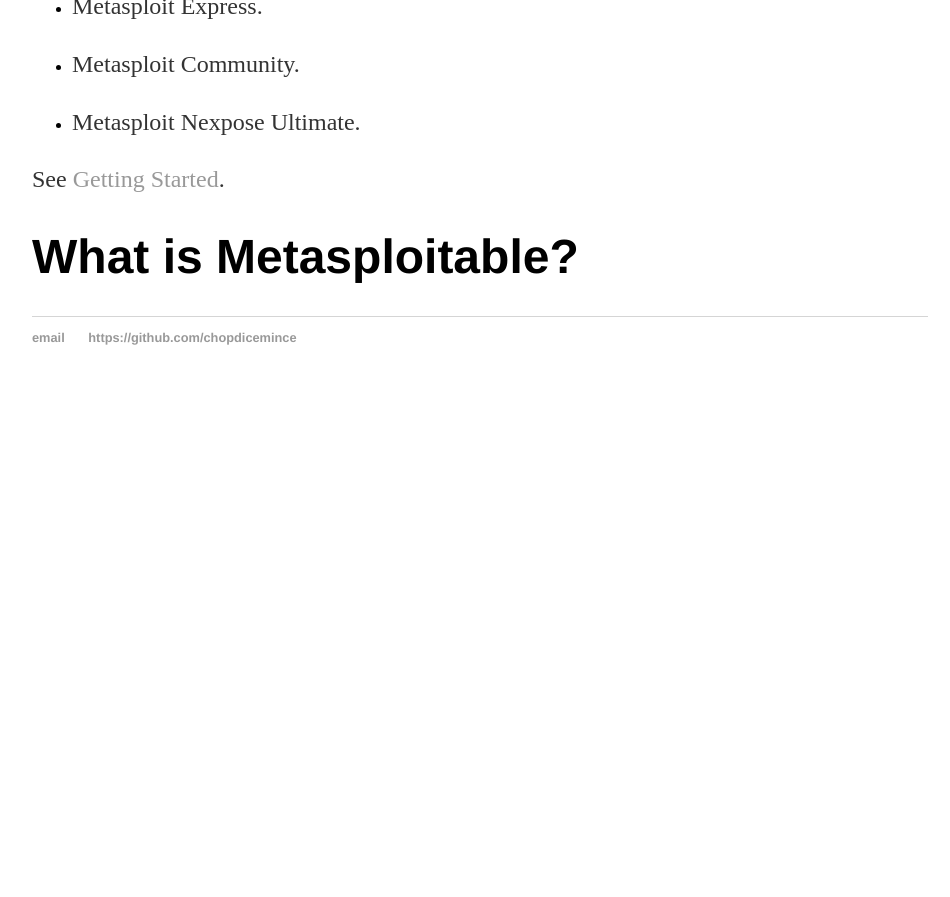
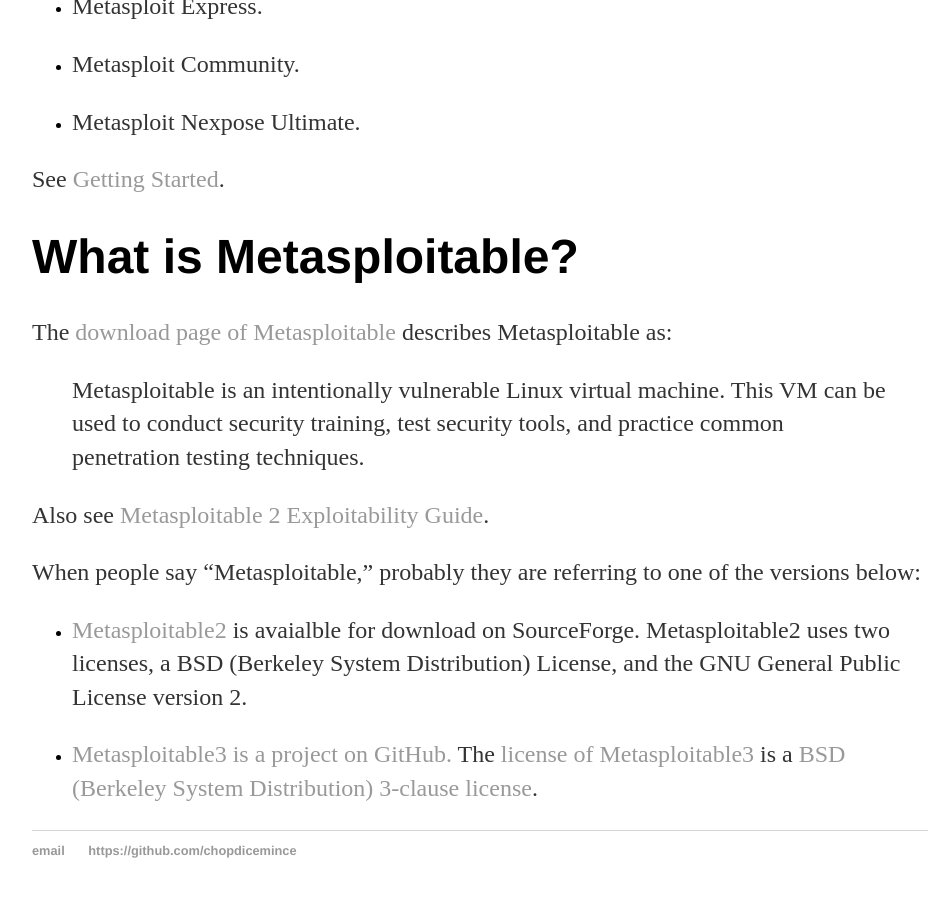
Before and after one commit to chopdicemince/chopdicemince.github.io, a Jekyll site: the page built from _posts/2018-08-18-rapid7-metasploit-metasploitable.md, in a window 1280 px wide and 900 px high, scrolled down 1151 px. Shown: the top 897 px of the window, without its empty margins (160-1110 px from the left). Built offline with Jekyll 4.4.1, drawn with Linux system fonts in a browser that asks for light colours; before the commit the page ends 1556 px from its top, so only the background shows below that.

Commit message:
Update 2018-08-18-rapid7-metasploit-metasploitable.md

```diff
--- a/_posts/2018-08-18-rapid7-metasploit-metasploitable.md
+++ b/_posts/2018-08-18-rapid7-metasploit-metasploitable.md
@@ -33,3 +33,15 @@
 See [Getting Started](https://metasploit.help.rapid7.com/docs).
 
 # What is Metasploitable?
+
+The [download page of Metasploitable](https://sourceforge.net/projects/metasploitable/) describes Metasploitable as:
+
+> Metasploitable is an intentionally vulnerable Linux virtual machine. This VM can be used to conduct security training, test security tools, and practice common penetration testing techniques.
+
+Also see [Metasploitable 2 Exploitability Guide](https://metasploit.help.rapid7.com/docs/metasploitable-2-exploitability-guide).
+
+When people say "Metasploitable," probably they are referring to one of the versions below:
+
+* [Metasploitable2](https://sourceforge.net/projects/metasploitable/) is avaialble for download on SourceForge. Metasploitable2 uses two licenses, a BSD (Berkeley System Distribution) License, and the GNU General Public License version 2.
+
+* [Metasploitable3 is a project on GitHub.](https://github.com/rapid7/metasploitable3) The [license of Metasploitable3](https://github.com/rapid7/metasploitable3/blob/master/LICENSE) is a [BSD (Berkeley System Distribution) 3-clause license](https://opensource.org/licenses/BSD-3-Clause).
```
